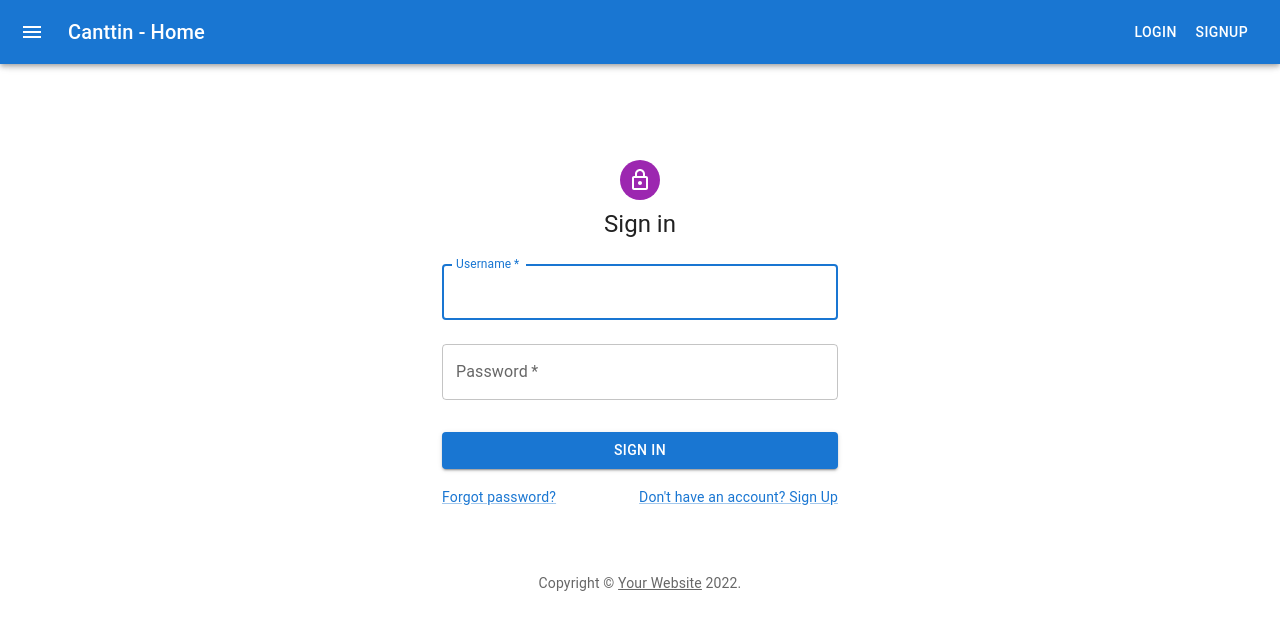
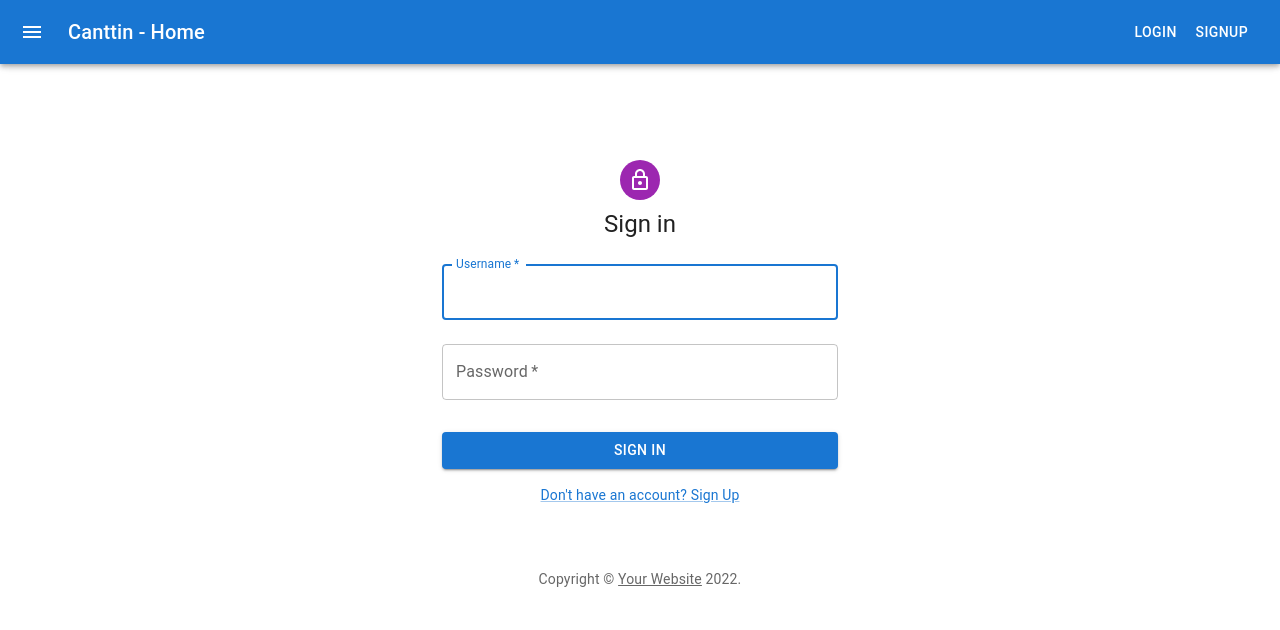
Before and after one commit to OmarThinks/Cantiin-React-MaterialUI, a React (Create React App) app in the folder Cantiin-React-MaterialUI/: page /test in a window 1280 px wide. Shown: the top 630 px of the page. Built offline with nearby package versions, Linux system fonts and the light colour scheme; no server answers.

Commit message:
Centered Signup Suggenstion

```diff
--- a/Cantiin-React-MaterialUI/src/Routes/Test.js
+++ b/Cantiin-React-MaterialUI/src/Routes/Test.js
@@ -15,6 +15,7 @@ import { createTheme, ThemeProvider } from "@mui/material/styles";
 
 import AuthContext from "../Contexts/Authentication";
 import fetchers from "../Functions/fetchers";
+
 
 
 function Copyright(props) {
@@ -117,12 +118,12 @@ export default function SignIn() {
 						flexDirection: "column",
 						alignItems: "center",
 					}}
-				>
+					>
 					<Avatar sx={{ m: 1, bgcolor: "secondary.main" }}>
 						<LockOutlinedIcon />
 					</Avatar>
 					<Typography component="h1" variant="h5">
-            Sign in
+            		Sign in
 					</Typography>
 					<Box component="form" onSubmit={handleSubmit} noValidate sx={{ mt: 1 }}>
 						<TextField
@@ -163,20 +164,16 @@ export default function SignIn() {
 							variant="contained"
 							sx={{ mt: 3, mb: 2 }}
 						>
-              Sign In
+              			Sign In
 						</Button>
-						<Grid container>
-							<Grid item xs>
-								<Link href="#" variant="body2">
-                  Forgot password?
-								</Link>
-							</Grid>
-							<Grid item>
+						<Container  sx={{
+							display:"flex",
+							justifyContent:"center",
+						}}>
 								<Link href="#" variant="body2">
 									{"Don't have an account? Sign Up"}
 								</Link>
-							</Grid>
-						</Grid>
+						</Container>
 					</Box>
 				</Box>
 				<Copyright sx={{ mt: 8, mb: 4 }} />
```
